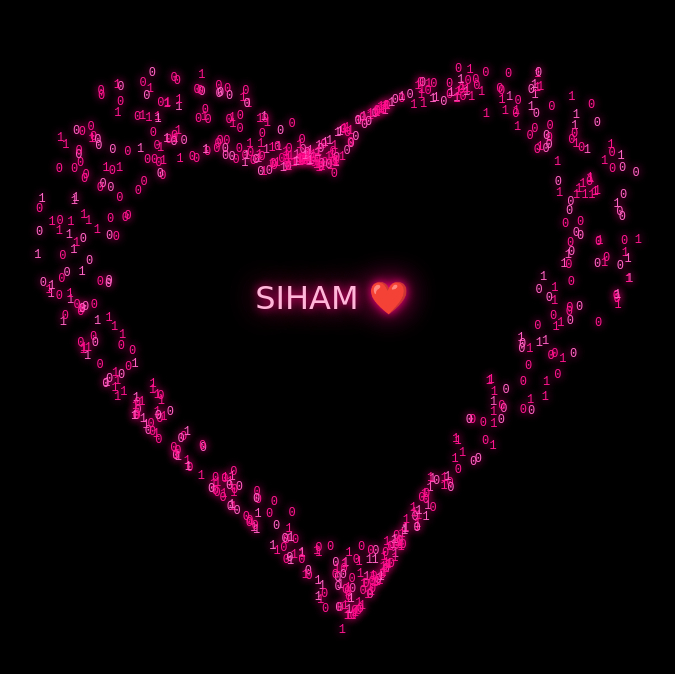
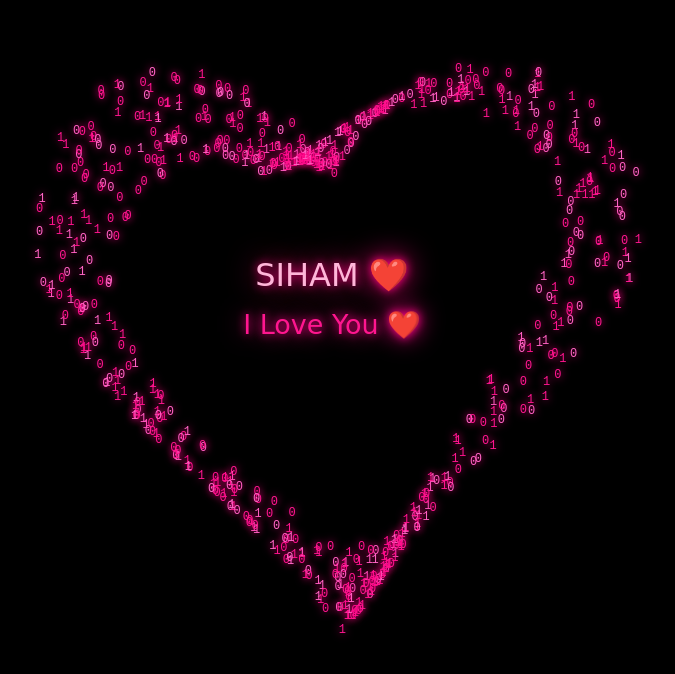
Before and after one commit to Baki-060/first-project, a plain HTML site: page index.html in a window 1280 px wide. Shown: the part 102-776 px from the top of the page, without its empty margins (308-983 px from the left). Drawn offline with Linux system fonts and the light colour scheme.

Commit message:
Update index.html

```diff
--- a/index.html
+++ b/index.html
@@ -5,15 +5,19 @@
 <meta charset="UTF-8">
 <meta name="viewport" content="width=device-width, initial-scale=1.0">
 <title>SIHAM ❤️</title>
+
 <style>
 *{margin:0;padding:0;box-sizing:border-box}
+
 body{
   background:#000;
   overflow:hidden;
   height:100vh;
   font-family:monospace;
 }
+
 canvas{display:block}
+
 .name{
   position:absolute;
   top:50%;left:50%;
@@ -21,25 +25,47 @@ canvas{display:block}
   color:#ffb6d9;
   font-size:32px;
   font-family:cursive;
+  text-align:center;
   text-shadow:0 0 10px #ff007f,0 0 30px #ff007f;
   opacity:0;
   animation:show 3s forwards 2s;
+  white-space:nowrap;
 }
+
+.love{
+  margin-top:15px;
+  font-size:27px;
+  color:#ff168f;
+  font-family:cursive;
+  text-shadow:0 0 10px #ff0088,0 0 25px #ff0088;
+}
+
 @keyframes show{to{opacity:1}}
 </style>
 </head>
+
 <body>
+
 <canvas id="c"></canvas>
-<div class="name">SIHAM ❤️</div>
+
+<div class="name">
+  SIHAM ❤️
+  <div class="love">I Love You ❤️</div>
+</div>
+
 <script>
 const c=document.getElementById("c");
 const ctx=c.getContext("2d");
+
 let w,h,particles=[];
+
 function resize(){
  w=c.width=innerWidth;
  h=c.height=innerHeight;
 }
-resize();window.onresize=resize;
+
+resize();
+window.onresize=resize;
 
 function point(t){
  return {
@@ -47,10 +73,9 @@ function point(t){
   y:-(13*Math.cos(t)-5*Math.cos(2*t)-2*Math.cos(3*t)-Math.cos(4*t))
  };
 }
+
 for(let i=0;i<700;i++){
  let t=Math.random()*Math.PI*2;
- let p=point(t);
- let scale=Math.min(w,h)/38;
  particles.push({
   t,
   spread:Math.random()*2.5,
@@ -60,28 +85,36 @@ for(let i=0;i<700;i++){
   char:Math.random()<.5?"0":"1"
  });
 }
+
 function draw(){
  ctx.clearRect(0,0,w,h);
+
  let scale=Math.min(w,h)/38;
  let pulse=1+Math.sin(Date.now()*.002)*.035;
  let cx=w/2,cy=h/2;
+
  particles.forEach((a,i)=>{
   let p=point(a.t);
   let tx=cx+p.x*scale*pulse;
   let ty=cy+p.y*scale*pulse;
+
   a.x+=(tx-a.x)*.035;
   a.y+=(ty-a.y)*.035;
   a.t+=a.speed;
+
   ctx.fillStyle=i%3===0?"#ff65c5":"#ff168f";
   ctx.shadowColor="#ff0088";
   ctx.shadowBlur=8;
   ctx.font="12px monospace";
   ctx.fillText(a.char,a.x+a.spread,a.y);
  });
+
  ctx.shadowBlur=0;
  requestAnimationFrame(draw);
 }
+
 draw();
 </script>
+
 </body>
 </html>
```
